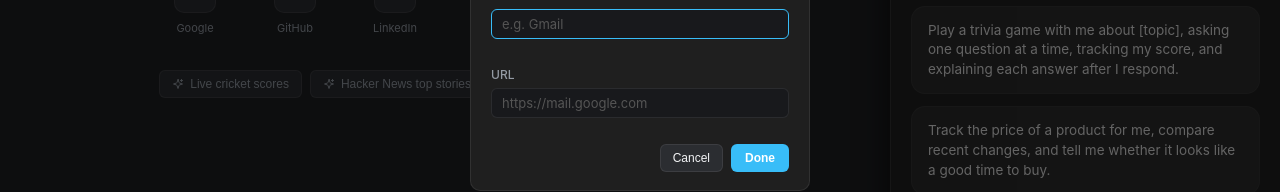
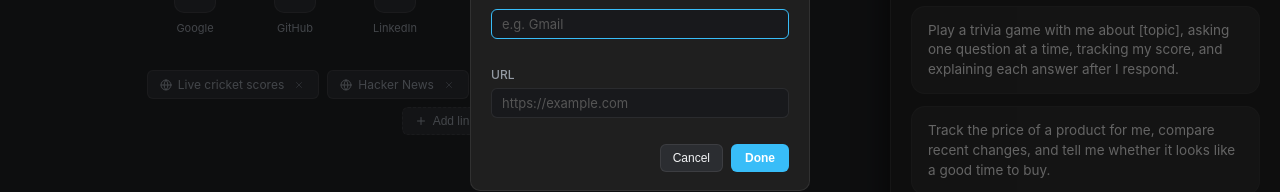
Before and after one commit to Kaviyarasu24/Browser_Automation, a React (Vite) app in the folder src/renderer/: page / in a window 1280 px wide. Both pictures are taken after typing "Sample" into the empty fields and a click on the button "Add shortcut". Shown: the part 344-536 px from the top of the page. Built offline with nearby package versions, Linux system fonts and the light colour scheme.

Commit message:
home tab edited with quick links

```diff
--- a/src/renderer/src/components/NewTabDashboard.tsx
+++ b/src/renderer/src/components/NewTabDashboard.tsx
@@ -13,12 +13,13 @@ interface NewTabDashboardProps {
 }
 
 const STORAGE_KEY = 'edith_newtab_shortcuts'
+const QUICK_LINKS_KEY = 'edith_newtab_quick_links'
 const BG_STORAGE_KEY = 'edith_newtab_background'
 
-const QUICK_ACTIONS = [
-  { label: 'Live cricket scores', prompt: 'Search Google for live cricket scores and summarize the latest match' },
-  { label: 'Hacker News top stories', prompt: 'Go to Hacker News and summarize the top 5 stories' },
-  { label: 'GitHub trending', prompt: 'Open github.com/trending and list the top 5 repositories today' }
+const DEFAULT_QUICK_LINKS: ShortcutItem[] = [
+  { title: 'Live cricket scores', url: 'https://www.cricbuzz.com' },
+  { title: 'Hacker News', url: 'https://news.ycombinator.com' },
+  { title: 'GitHub trending', url: 'https://github.com/trending' }
 ]
 
 const DEFAULT_SHORTCUTS: ShortcutItem[] = [
@@ -40,6 +41,19 @@ function loadShortcuts(): ShortcutItem[] {
     /* ignore */
   }
   return DEFAULT_SHORTCUTS
+}
+
+function loadQuickLinks(): ShortcutItem[] {
+  try {
+    const raw = localStorage.getItem(QUICK_LINKS_KEY)
+    if (raw) {
+      const parsed = JSON.parse(raw) as ShortcutItem[]
+      if (Array.isArray(parsed)) return parsed
+    }
+  } catch {
+    /* ignore */
+  }
+  return DEFAULT_QUICK_LINKS
 }
 
 function getHostname(rawUrl: string): string {
@@ -100,12 +114,13 @@ export const NewTabDashboard: React.FC<NewTabDashboardProps> = ({
   const [mode, setMode] = useState<'web' | 'agent'>('web')
   const [now, setNow] = useState(() => new Date())
   const [shortcuts, setShortcuts] = useState<ShortcutItem[]>(loadShortcuts)
+  const [quickLinks, setQuickLinks] = useState<ShortcutItem[]>(loadQuickLinks)
   const [failedIcons, setFailedIcons] = useState<Record<string, boolean>>({})
   const [backgroundUrl, setBackgroundUrl] = useState<string | null>(loadBackground)
   const bgInputRef = useRef<HTMLInputElement>(null)
 
-  // Add shortcut modal state
-  const [showAddModal, setShowAddModal] = useState(false)
+  // Add shortcut / quick-access modal state
+  const [addTarget, setAddTarget] = useState<'shortcut' | 'quick' | null>(null)
   const [newTitle, setNewTitle] = useState('')
   const [newUrl, setNewUrl] = useState('')
 
@@ -118,6 +133,15 @@ export const NewTabDashboard: React.FC<NewTabDashboardProps> = ({
     setShortcuts(next)
     try {
       localStorage.setItem(STORAGE_KEY, JSON.stringify(next))
+    } catch {
+      /* ignore */
+    }
+  }
+
+  const saveQuickLinks = (next: ShortcutItem[]) => {
+    setQuickLinks(next)
+    try {
+      localStorage.setItem(QUICK_LINKS_KEY, JSON.stringify(next))
     } catch {
       /* ignore */
     }
@@ -136,7 +160,7 @@ export const NewTabDashboard: React.FC<NewTabDashboardProps> = ({
     setQuery('')
   }
 
-  const handleAddShortcut = (e: React.FormEvent) => {
+  const handleAddItem = (e: React.FormEvent) => {
     e.preventDefault()
     let rawUrl = newUrl.trim()
     if (!rawUrl) return
@@ -145,17 +169,24 @@ export const NewTabDashboard: React.FC<NewTabDashboardProps> = ({
     }
     const host = getHostname(rawUrl)
     const title = newTitle.trim() || host
-    const next = [...shortcuts, { title, url: rawUrl }]
-    saveShortcuts(next)
+    if (addTarget === 'quick') {
+      saveQuickLinks([...quickLinks, { title, url: rawUrl }])
+    } else {
+      saveShortcuts([...shortcuts, { title, url: rawUrl }])
+    }
     setNewTitle('')
     setNewUrl('')
-    setShowAddModal(false)
+    setAddTarget(null)
   }
 
   const handleRemoveShortcut = (e: React.MouseEvent, idx: number) => {
     e.stopPropagation()
-    const next = shortcuts.filter((_, i) => i !== idx)
-    saveShortcuts(next)
+    saveShortcuts(shortcuts.filter((_, i) => i !== idx))
+  }
+
+  const handleRemoveQuickLink = (e: React.MouseEvent, idx: number) => {
+    e.stopPropagation()
+    saveQuickLinks(quickLinks.filter((_, i) => i !== idx))
   }
 
   const handleBackgroundFileChange = async (e: React.ChangeEvent<HTMLInputElement>) => {
@@ -322,7 +353,7 @@ export const NewTabDashboard: React.FC<NewTabDashboardProps> = ({
           <button
             type="button"
             className="newtab-shortcut-tile newtab-shortcut-add"
-            onClick={() => setShowAddModal(true)}
+            onClick={() => setAddTarget('shortcut')}
             title="Add shortcut"
           >
             <div className="newtab-shortcut-icon">
@@ -332,40 +363,82 @@ export const NewTabDashboard: React.FC<NewTabDashboardProps> = ({
           </button>
         </div>
 
-        {/* Quick Actions */}
+        {/* Quick Access Links (Direct URL navigation, 0 tokens) */}
         <div className="newtab-actions-row">
-          {QUICK_ACTIONS.map((item) => (
-            <button
-              key={item.label}
-              type="button"
-              className="newtab-action-link"
-              onClick={() => onRunAgent(item.prompt)}
-            >
-              <IconSparkles size={12} />
-              <span>{item.label}</span>
-            </button>
-          ))}
+          {quickLinks.map((item, idx) => {
+            const host = getHostname(item.url)
+            const faviconUrl = `https://www.google.com/s2/favicons?domain=${encodeURIComponent(host)}&sz=32`
+            const showFallback = failedIcons[item.url]
+
+            return (
+              <div
+                key={`${item.url}-${idx}`}
+                role="button"
+                tabIndex={0}
+                className="newtab-action-link"
+                title={item.url}
+                onClick={() => onNavigate(item.url)}
+                onKeyDown={(e) => {
+                  if (e.key === 'Enter' || e.key === ' ') {
+                    e.preventDefault()
+                    onNavigate(item.url)
+                  }
+                }}
+              >
+                {!showFallback ? (
+                  <img
+                    src={faviconUrl}
+                    alt=""
+                    className="newtab-action-img"
+                    onError={() =>
+                      setFailedIcons((prev) => ({ ...prev, [item.url]: true }))
+                    }
+                  />
+                ) : (
+                  <IconGlobe size={12} />
+                )}
+                <span>{item.title}</span>
+                <button
+                  type="button"
+                  className="newtab-action-remove"
+                  title="Remove quick link"
+                  onClick={(e) => handleRemoveQuickLink(e, idx)}
+                >
+                  <IconClose size={10} />
+                </button>
+              </div>
+            )
+          })}
           <button type="button" className="newtab-action-link" onClick={onOpenQueue}>
             <IconFile size={12} />
             <span>Job Queue</span>
           </button>
+          <button
+            type="button"
+            className="newtab-action-link newtab-action-add"
+            onClick={() => setAddTarget('quick')}
+            title="Add quick access link"
+          >
+            <IconPlus size={12} />
+            <span>Add link</span>
+          </button>
         </div>
       </div>
 
-      {/* Add Shortcut Dialog */}
-      {showAddModal && (
-        <div className="newtab-modal-backdrop" onClick={() => setShowAddModal(false)}>
+      {/* Add Shortcut / Quick Access Dialog */}
+      {addTarget && (
+        <div className="newtab-modal-backdrop" onClick={() => setAddTarget(null)}>
           <form
             className="newtab-modal"
             onClick={(e) => e.stopPropagation()}
-            onSubmit={handleAddShortcut}
+            onSubmit={handleAddItem}
           >
             <div className="newtab-modal-header">
-              <h2>Add shortcut</h2>
+              <h2>{addTarget === 'quick' ? 'Add quick access link' : 'Add shortcut'}</h2>
               <button
                 type="button"
                 className="newtab-modal-close"
-                onClick={() => setShowAddModal(false)}
+                onClick={() => setAddTarget(null)}
               >
                 <IconClose size={14} />
               </button>
@@ -375,7 +448,7 @@ export const NewTabDashboard: React.FC<NewTabDashboardProps> = ({
               <input
                 type="text"
                 className="settings-input"
-                placeholder="e.g. Gmail"
+                placeholder={addTarget === 'quick' ? 'e.g. MDN Docs' : 'e.g. Gmail'}
                 value={newTitle}
                 onChange={(e) => setNewTitle(e.target.value)}
                 autoFocus
@@ -386,7 +459,7 @@ export const NewTabDashboard: React.FC<NewTabDashboardProps> = ({
               <input
                 type="text"
                 className="settings-input"
-                placeholder="https://mail.google.com"
+                placeholder="https://example.com"
                 value={newUrl}
                 onChange={(e) => setNewUrl(e.target.value)}
                 required
@@ -396,7 +469,7 @@ export const NewTabDashboard: React.FC<NewTabDashboardProps> = ({
               <button
                 type="button"
                 className="settings-btn-secondary"
-                onClick={() => setShowAddModal(false)}
+                onClick={() => setAddTarget(null)}
               >
                 Cancel
               </button>
--- a/src/renderer/src/styles.css
+++ b/src/renderer/src/styles.css
@@ -1862,6 +1862,38 @@ pre {
   color: var(--text-main);
 }
 
+.newtab-action-remove {
+  display: inline-flex;
+  align-items: center;
+  justify-content: center;
+  width: 14px;
+  height: 14px;
+  border: none;
+  border-radius: 50%;
+  background: transparent;
+  color: var(--text-subtle);
+  cursor: pointer;
+  padding: 0;
+  margin-left: 2px;
+}
+
+.newtab-action-remove:hover {
+  background: var(--bg-primary);
+  color: var(--text-main);
+}
+
+.newtab-action-add {
+  border-style: dashed;
+}
+
+.newtab-action-img {
+  width: 14px;
+  height: 14px;
+  object-fit: contain;
+  border-radius: 3px;
+  flex-shrink: 0;
+}
+
 .newtab-status-grid {
   width: 100%;
   display: grid;
```
